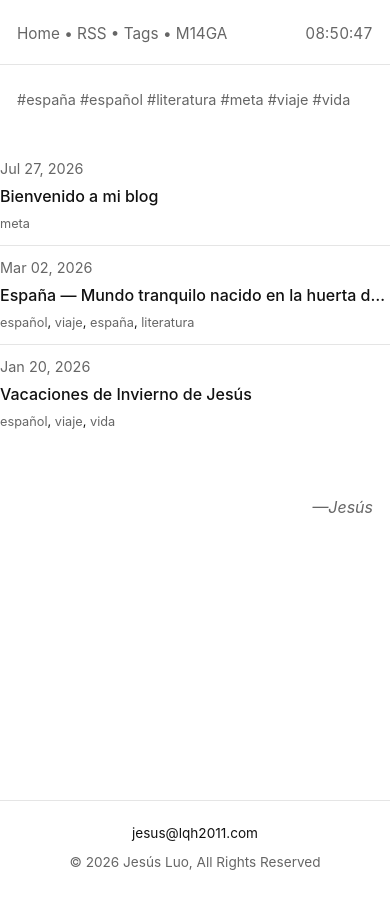
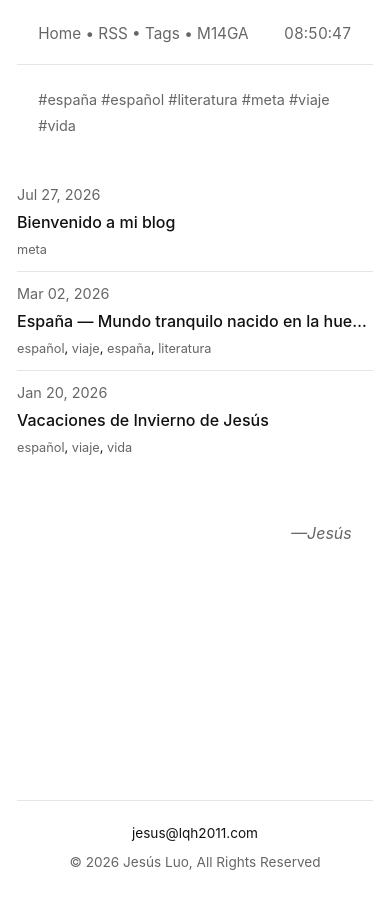
Before and after one commit to LQH-2011/Blog_of_LQH-2011, a Jekyll site: the page built from index.md, in a window 390 px wide. Built offline with Jekyll 4.4.1, drawn with Linux system fonts in a browser that asks for light colours.

Commit message:
Mobile: body padding prevents content touching edges
Added 1rem left/right padding to body on mobile, removed
redundant per-element padding to avoid double-spacing.

```diff
--- a/assets/css/style.scss
+++ b/assets/css/style.scss
@@ -302,16 +302,13 @@ footer a {
 @media (max-width: 600px) {
   body {
     font-size: 16px;
+    padding-left: 1rem;
+    padding-right: 1rem;
   }
 
   h1 { font-size: 1.6rem; }
   h2 { font-size: 1.25rem; }
   h3 { font-size: 1.1rem; }
-
-  nav, article > *:not(pre):not(figure), footer {
-    padding-left: 1rem;
-    padding-right: 1rem;
-  }
 
   nav {
     padding-top: 1.25rem;
```
